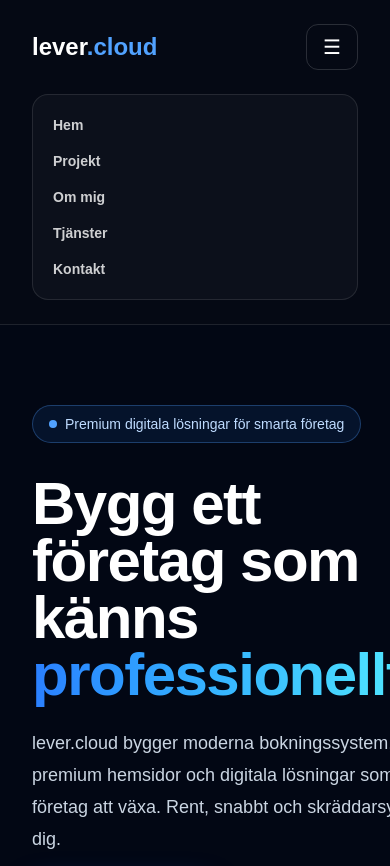
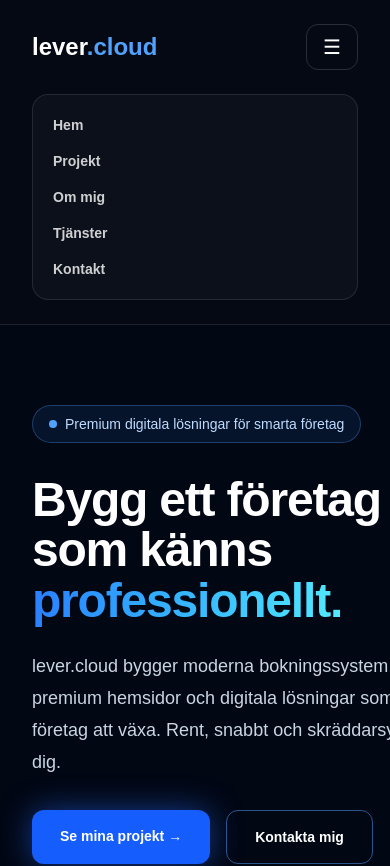
Before and after one commit to 1LeandroLV/lever-cloud, a Next.js app: page / in a window 390 px wide. Shown: the top 866 px of the page. Built offline with nearby package versions, Linux system fonts and the light colour scheme.

Commit message:
Fix mobile hero text

```diff
--- a/app/page.tsx
+++ b/app/page.tsx
@@ -86,7 +86,7 @@
               Premium digitala lösningar för smarta företag
             </div>
 
-            <h1 className="max-w-2xl text-6xl font-black leading-[0.95] tracking-tight md:text-7xl">
+           <h1 className="max-w-2xl text-5xl font-black leading-[1.05] tracking-tight sm:text-6xl md:text-7xl">
               Bygg ett företag som känns{" "}
               <span className="bg-gradient-to-r from-blue-500 to-cyan-300 bg-clip-text text-transparent">
                 professionellt.
```
